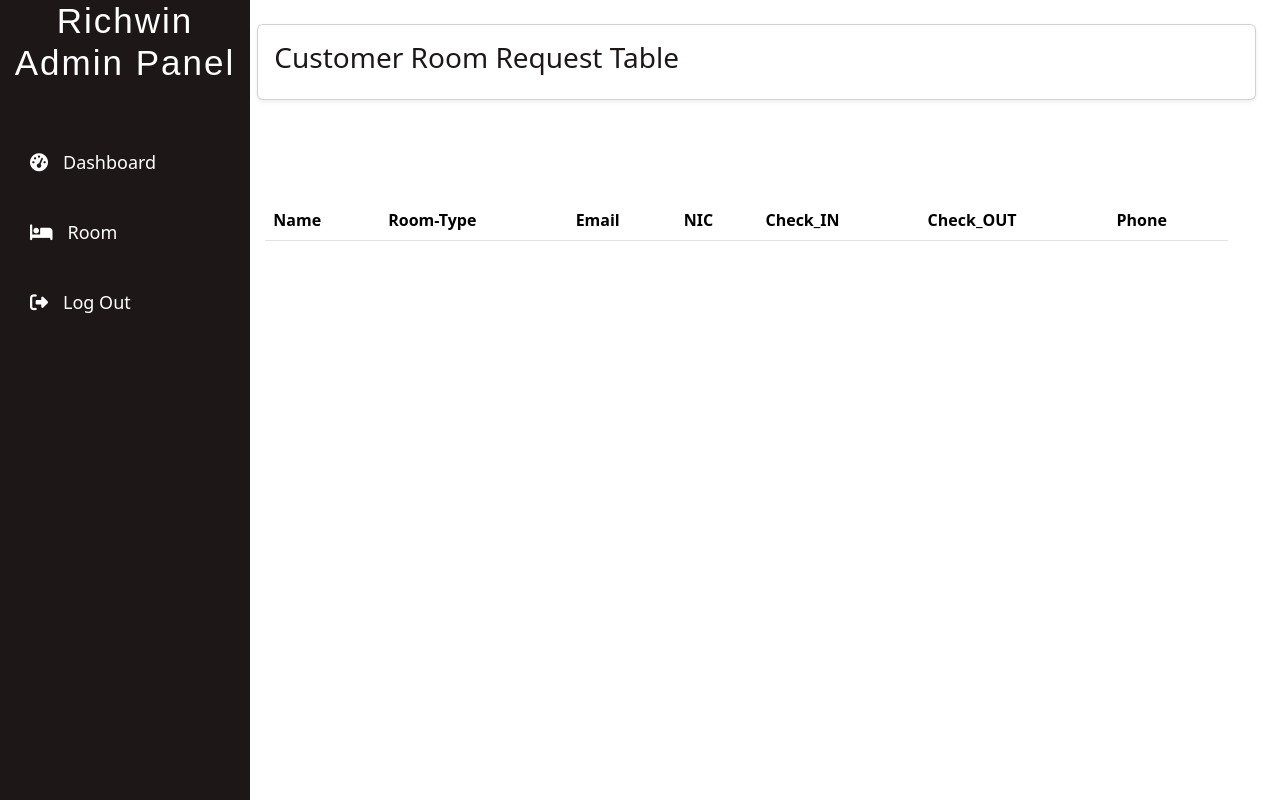
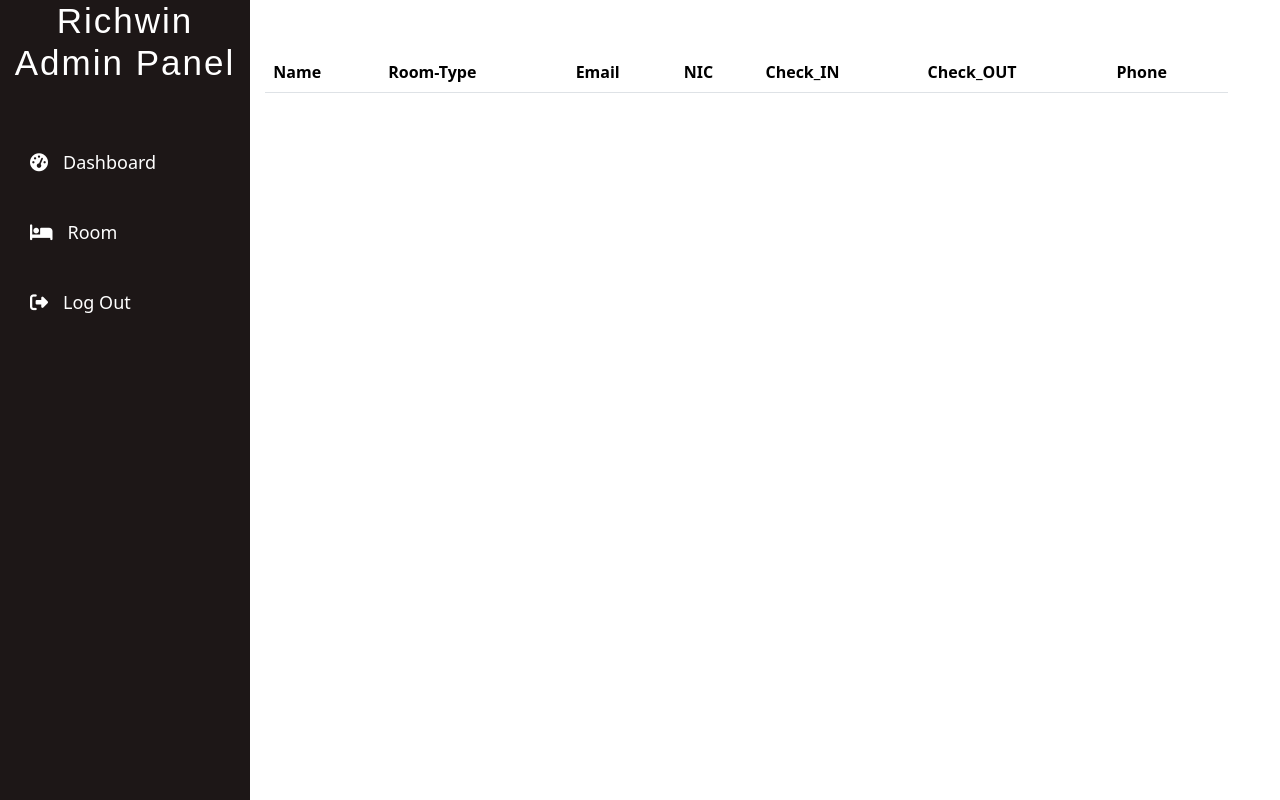
Before and after one commit to Dumindu-Pabasara/Hotel_Management_System, a PHP site: the page made by Richwin Dashboard/RoomRequest_Table.php in a window 1280 px wide. Run offline with PHP 8.4, Linux system fonts and the light colour scheme; data that the repository does not hold is empty.

Commit message:
Update RoomRequest_Table.php

```diff
--- a/Richwin Dashboard/RoomRequest_Table.php
+++ b/Richwin Dashboard/RoomRequest_Table.php
@@ -42,18 +42,7 @@ $result=mysqli_query($con,$query);
         </div>
 </div>
 <!--Heder name-->
-<div class="container-fluid">
-            <div class="row">
-                <div class="col-lg-10 ms-auto p-4 overflow-hidden">
 
-                    <div class="card border-1 shadow-sm mb-4"style="margin-left: 20px;">
-                        <div class="card-body">
-                        <h3 class="mb-2"style="color:#1d1717;">Customer Room Request Table</h3>
-                        </div>
-                </div>
-                </div>
-            </div>
-        </div>
 <!--Room booking tabel-->
 
 <div class="container-fluid">
```
